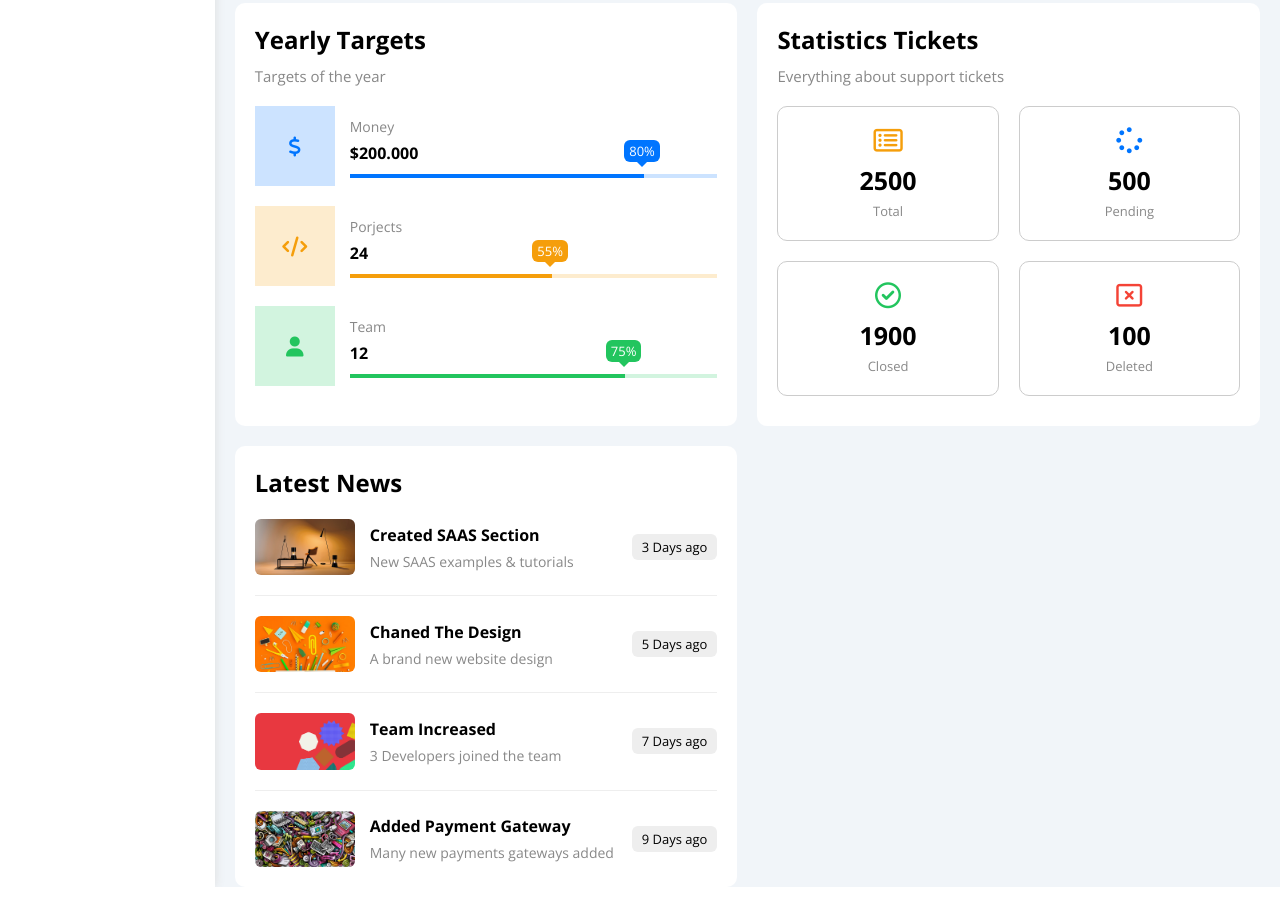
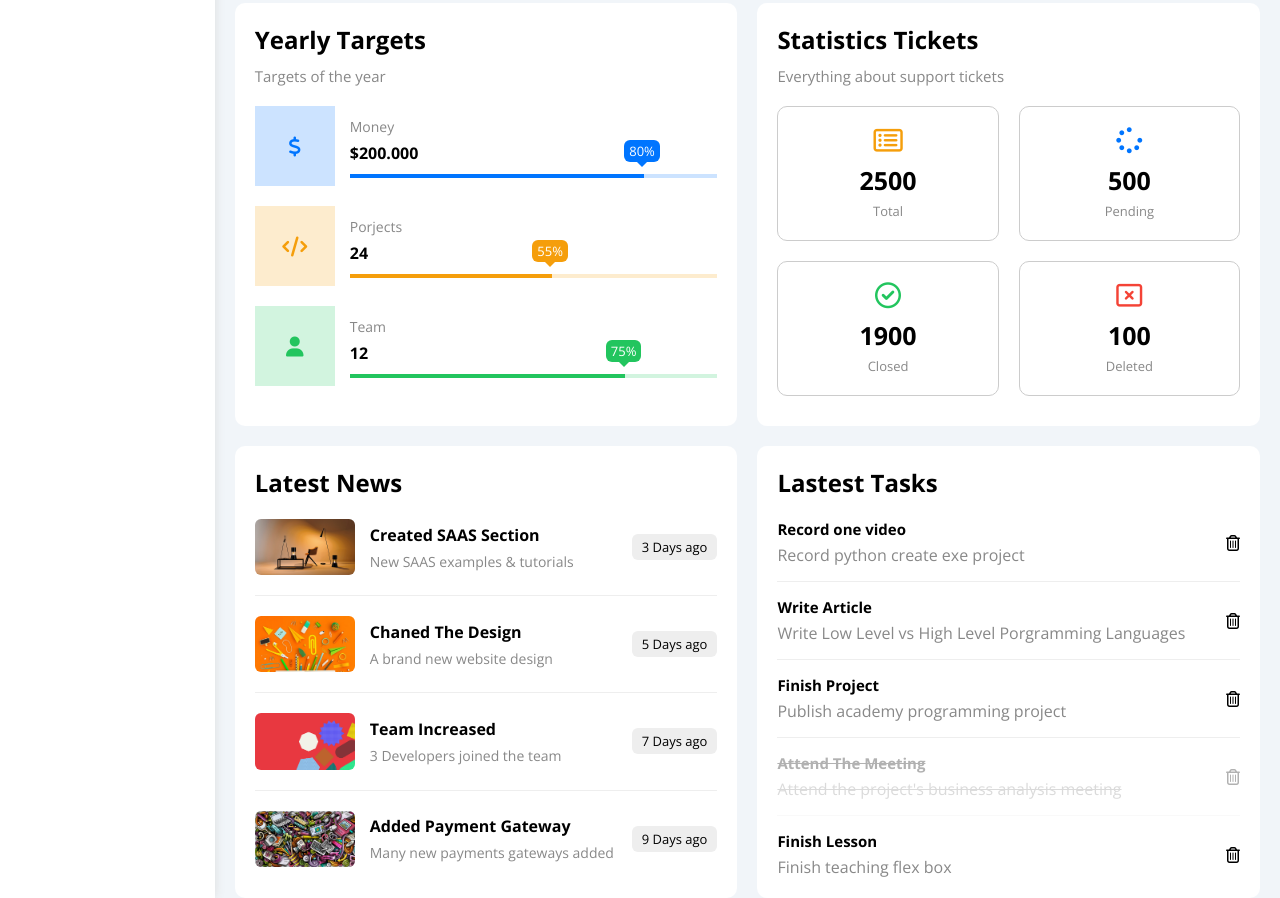
Before and after one commit to Abd-Elhadi/Dashboard, a plain HTML site: page index.html in a window 1280 px wide. Shown: the part 589-1487 px from the top of the page. Drawn offline with nearby package versions, Linux system fonts and the light colour scheme; a web font is replaced by a local one.

Commit message:
tasks widget

```diff
--- a/css/framework.css
+++ b/css/framework.css
@@ -122,6 +122,9 @@
 .txt-c {
   text-align: center;
 }
+.fs-10 {
+  font-size: 10px;
+}
 .fs-13 {
   font-size: 13px;
 }
--- a/css/master.css
+++ b/css/master.css
@@ -338,3 +338,27 @@ ul {
   }
 }
 /* end latest news */
+/* start tasks */
+.tasks .task-row:not(:last-of-type) {
+  margin-bottom: 15px;
+  padding-bottom: 15px;
+  border-bottom: 1px solid #eee;
+}
+.tasks .info {
+  flex-grow: 1;
+}
+.tasks .done {
+  opacity: 0.3;
+}
+.tasks .done h3,
+.tasks .done p {
+  text-decoration: line-through;
+}
+.tasks .delete {
+  cursor: pointer;
+  transition: 0.3s;
+}
+.tasks .delete:hover {
+  color: var(--red-color);
+}
+/* end tasks */
--- a/index.html
+++ b/index.html
@@ -232,6 +232,56 @@
                     </div>
                 </div>
                 <!-- end latest news -->
+                <!-- start tasks -->
+                <div class="tasks p-20 bg-white rad-10">
+                    <h2 class="mt-0 mb-20">Lastest Tasks</h2>
+                    <div class="task-row between-flex">
+                        <div class="info">
+                            <h3 class="mt-0 mb-5 fs-15">Record one video</h3>
+                            <p class="m-0 c-gray">Record python create exe project</p>
+                        </div>
+                        <div>
+                            <i class="fa-regular fa-trash-can delete"></i>
+                        </div>
+                    </div>
+                    <div class="task-row between-flex">
+                        <div class="info">
+                            <h3 class="mt-0 mb-5 fs-15">Write Article</h3>
+                            <p class="m-0 c-gray">Write Low Level vs High Level Porgramming Languages</p>
+                        </div>
+                        <div>
+                            <i class="fa-regular fa-trash-can delete"></i>
+                        </div>
+                    </div>
+                    <div class="task-row between-flex">
+                        <div class="info">
+                            <h3 class="mt-0 mb-5 fs-15">Finish Project</h3>
+                            <p class="m-0 c-gray">Publish academy programming project</p>
+                        </div>
+                        <div>
+                            <i class="fa-regular fa-trash-can delete"></i>
+                        </div>
+                    </div>
+                    <div class="task-row between-flex done">
+                        <div class="info">
+                            <h3 class="mt-0 mb-5 fs-15">Attend The Meeting</h3>
+                            <p class="m-0 c-gray">Attend the project's business analysis meeting</p>
+                        </div>
+                        <div>
+                            <i class="fa-regular fa-trash-can delete"></i>
+                        </div>
+                    </div>
+                    <div class="task-row between-flex">
+                        <div class="info">
+                            <h3 class="mt-0 mb-5 fs-15">Finish Lesson</h3>
+                            <p class="m-0 c-gray">Finish teaching flex box</p>
+                        </div>
+                        <div>
+                            <i class="fa-regular fa-trash-can delete"></i>
+                        </div>
+                    </div>
+                </div>
+                <!-- end tasks -->
             </div>
         </div>
     </div>
```
